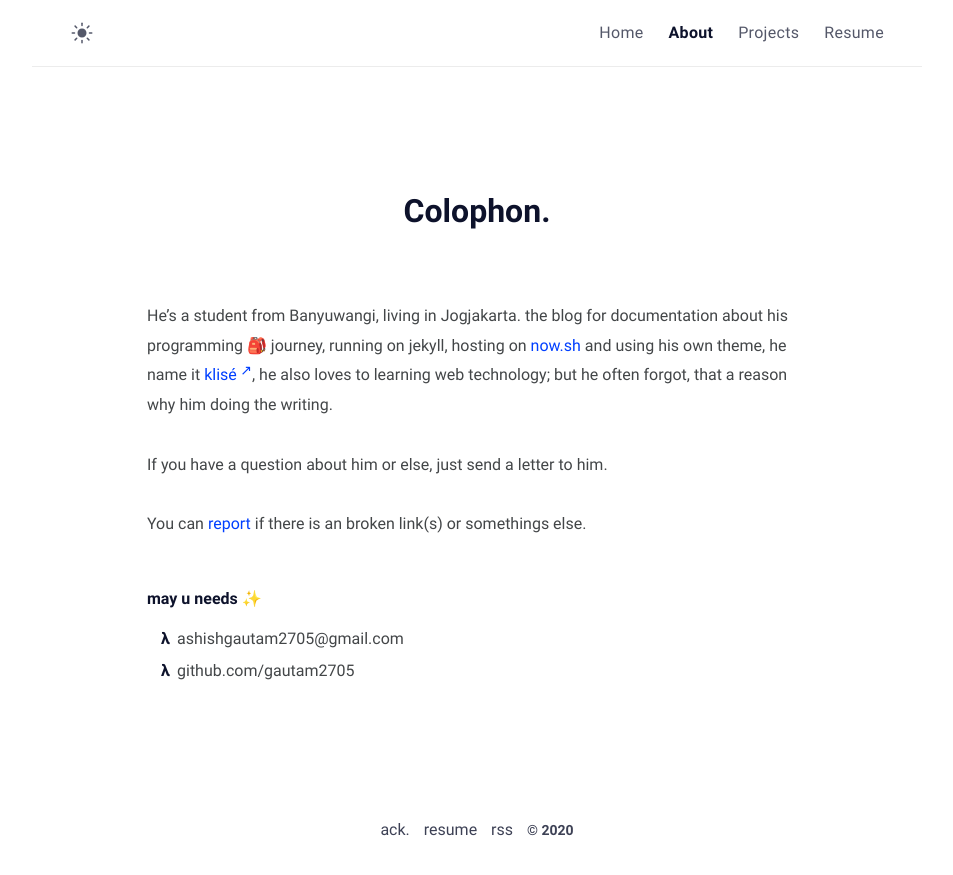
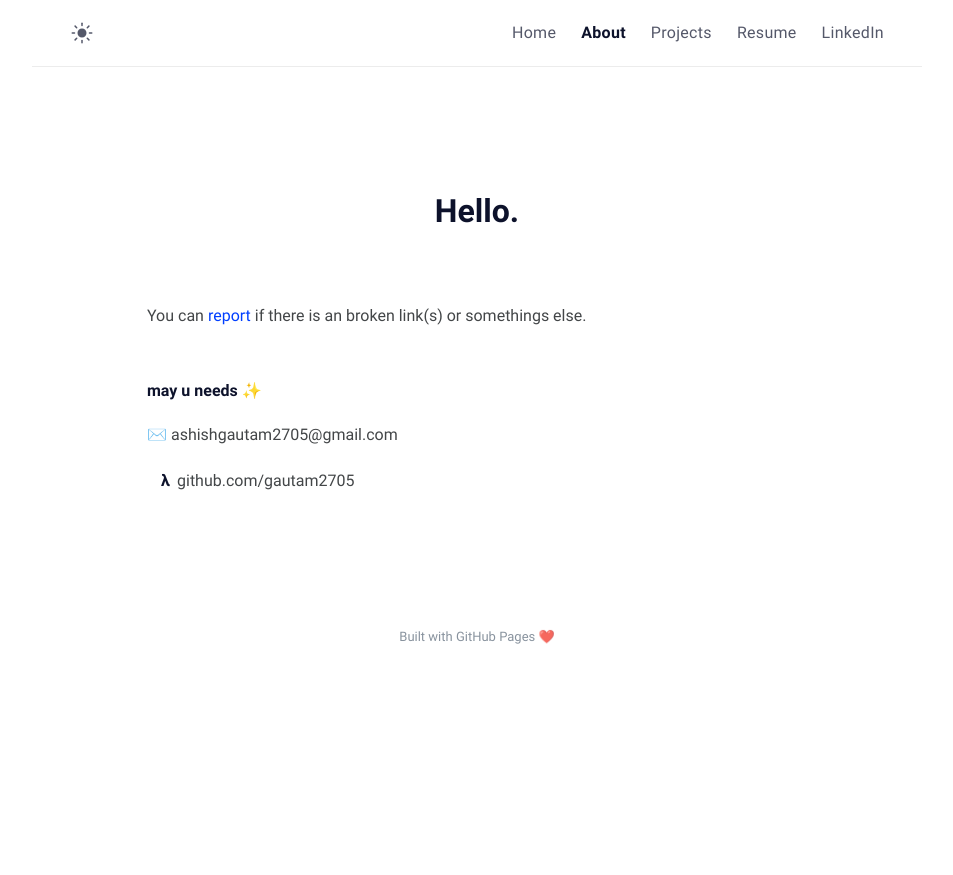
Before and after one commit to gautam2705/gautam2705.github.io, a Jekyll site: the page built from about.md, in a window 1280 px wide. Shown: the top 875 px of the page, without its empty margins (163-1116 px from the left). Built offline with Jekyll 4.4.1, drawn with Linux system fonts in a browser that asks for light colours.

Commit message:
Personalization

```diff
--- a/_data/menus.yml
+++ b/_data/menus.yml
@@ -13,3 +13,7 @@
 - title: Resume
   url: https://google.com/
   external : true
+
+- title : LinkedIn
+  url: https://www.linkedin.com/in/gautam2705/
+  external : true
--- a/_includes/footer.html
+++ b/_includes/footer.html
@@ -1,8 +1,6 @@
 <footer class="footer">
-  <a class="footer_item" href="/thanks">ack.</a>
-  <a class="footer_item" href="/resume">resume</a>
-  <a class="footer_item" href="/feed.xml">rss</a>
-  <span class="footer_item">&copy; {{ site.time | date: "%Y" }}</span>
+  <small class="footer_theme-copyright">Built with GitHub Pages ❤️
+  </small
 </footer>
 <script src="/assets/js/main.js" defer="defer"></script>
 <script src="/assets/js/galite.js"></script>
--- a/_layouts/home.html
+++ b/_layouts/home.html
@@ -6,7 +6,7 @@ home: true
 <h4 class="posts-item-note">Recent Posts</h4>
 {% for post in site.posts %}
 <article class="post-item">
-  <span class="post-item-date">{{ post.date | date: "%b %d, %Y" }}</span>
+  <span class="post-item-date">{{ post.date | date: "%d %b , %Y" }}</span>
   <h4 class="post-item-title">
     <a href="{{ post.url }}">{{ post.title | escape }}</a>
   </h4>
--- a/about.md
+++ b/about.md
@@ -1,18 +1,16 @@
 ---
-title: Colophon
+title: Hello
 permalink: /about/
 layout: page
 excerpt: Hello peeps, I'm student of computer science from Banyuwangi, living in Jogjakarta. This blog for documentation about my programming journey, running on jekyll, hosting on netlify and using my own simple theme.
 comments: false
 ---
 
-He's a student from Banyuwangi, living in Jogjakarta. the blog for documentation about his programming 🎒 journey, running on jekyll, hosting on [now.sh](http://now.sh) and using his own theme, he name it <a href="https://github.com/piharpi/jekyll-klise" target="_blank" rel="noopener">klisé</a>, he also loves to learning web technology; but he often forgot, that a reason why him doing the writing.
 
-If you have a question about him or else, just send a letter to him.
 
 You can [report](http://github.com/piharpi/jekyll-klise/issues/new) if there is an broken link(s) or somethings else.
 
 ##### may u needs ✨
 
-- {{ site.author.email }}
+✉️ {{ site.author.email }}
 - github.com/{{ site.author.username }}
```
Also changed, not shown: _layouts/post.html (+2 -5 lines).
